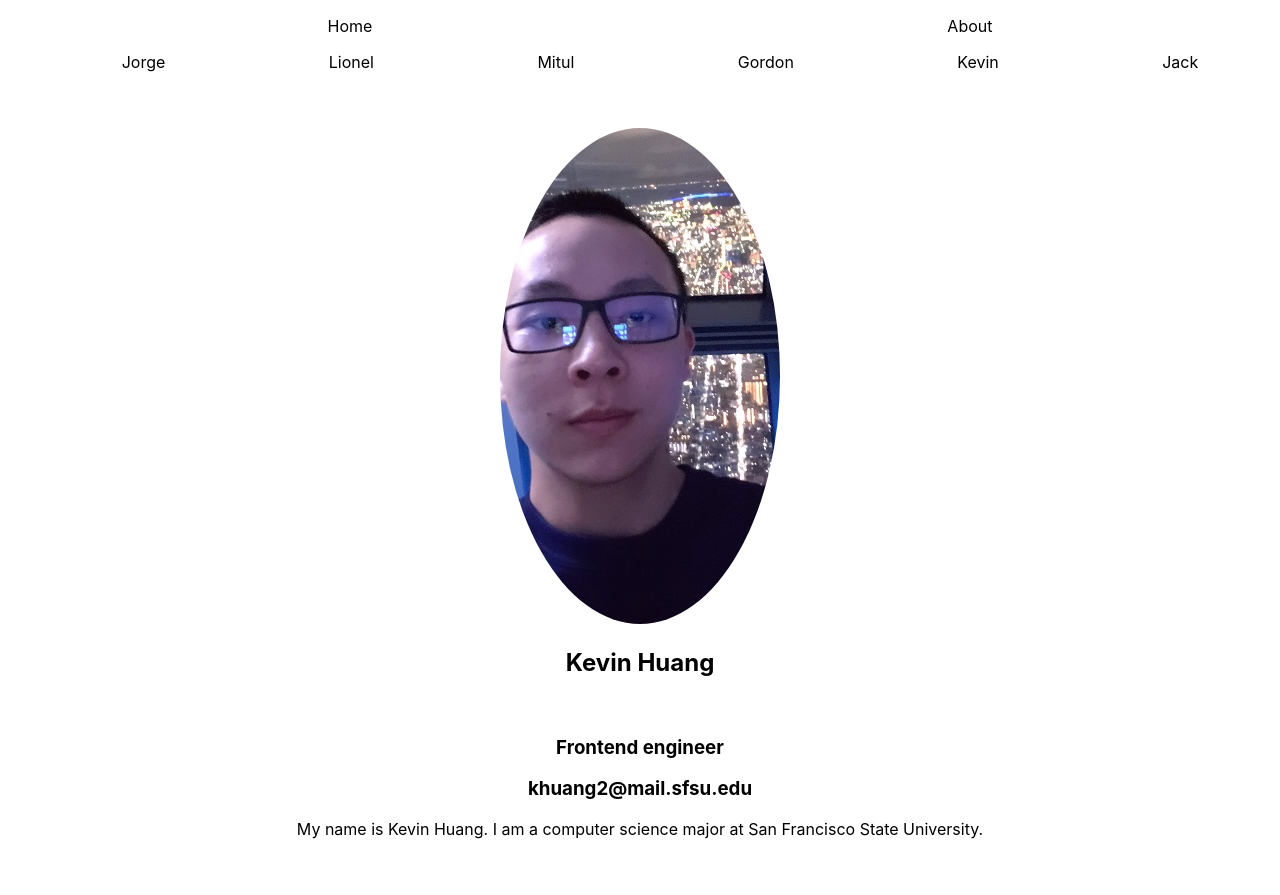
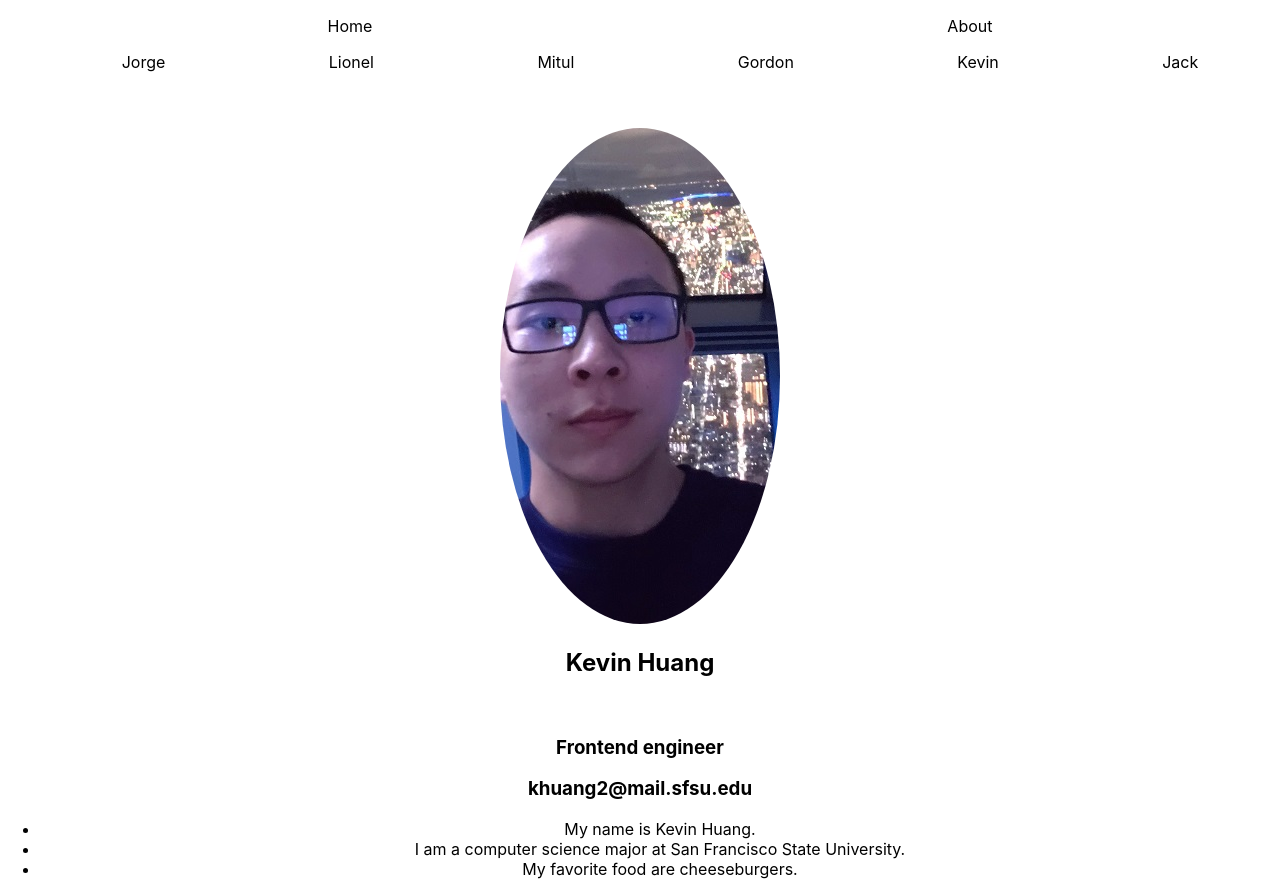
Before and after one commit to LamGordon/Unigator, a React (Create React App) app in the folder application/frontend/: page /about/kevin in a window 1280 px wide. Before the commit the page ends 839 px from the top, so only its background shows below. Built offline with nearby package versions, Linux system fonts and the light colour scheme.

Commit message:
updated kevin about

```diff
--- a/application/frontend/src/About/kevin.js
+++ b/application/frontend/src/About/kevin.js
@@ -14,7 +14,13 @@ const Kevin = () => {
                 <h3>Frontend engineer</h3>
                 <h3>khuang2@mail.sfsu.edu</h3>
             </div>
-            <div className='desc'>My name is Kevin Huang. I am a computer science major at San Francisco State University.</div>
+            <div className='desc'>
+                <ul>
+                    <li>My name is Kevin Huang.</li>
+                    <li>I am a computer science major at San Francisco State University.</li>
+					<li>My favorite food are cheeseburgers.</li>
+                </ul>
+            </div>
         </div>
     );
 };
```
